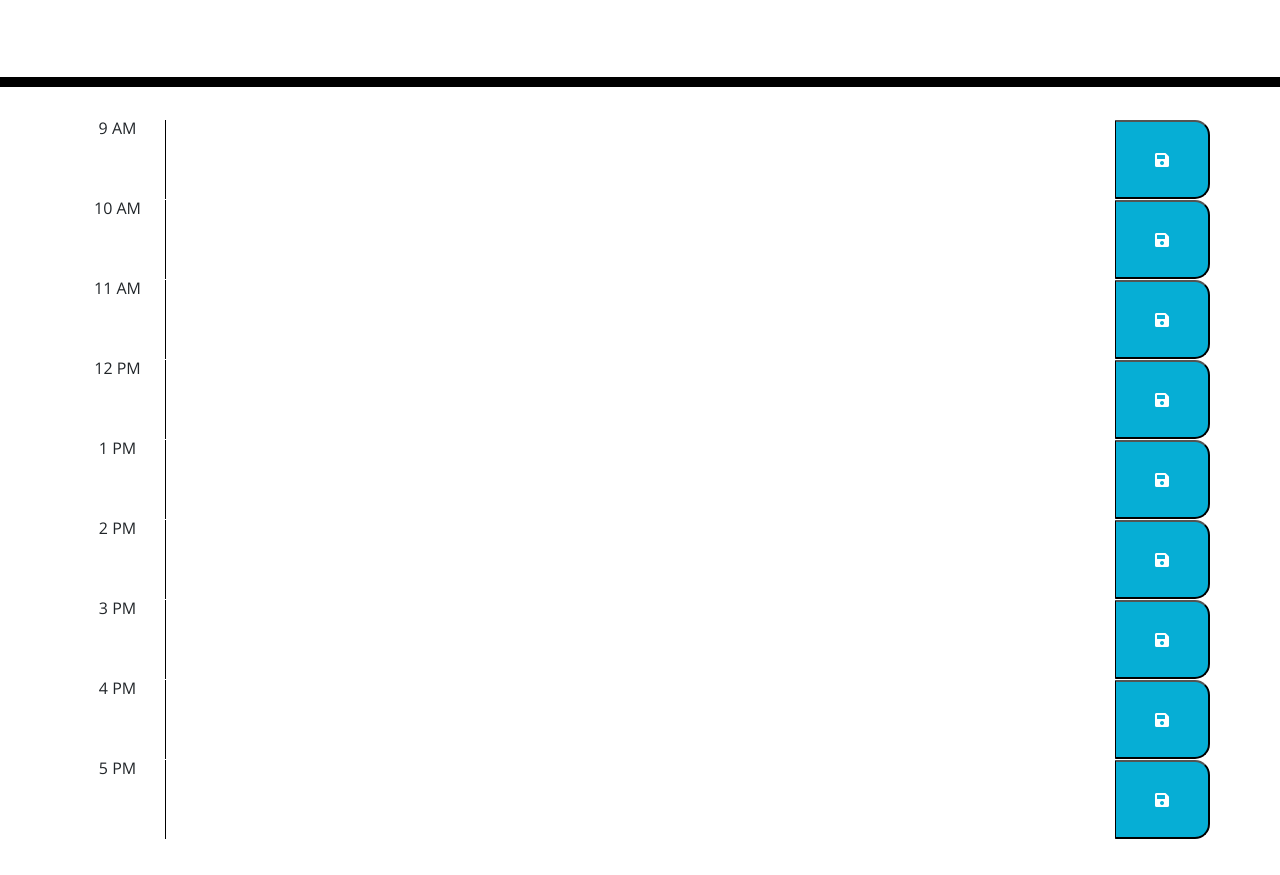
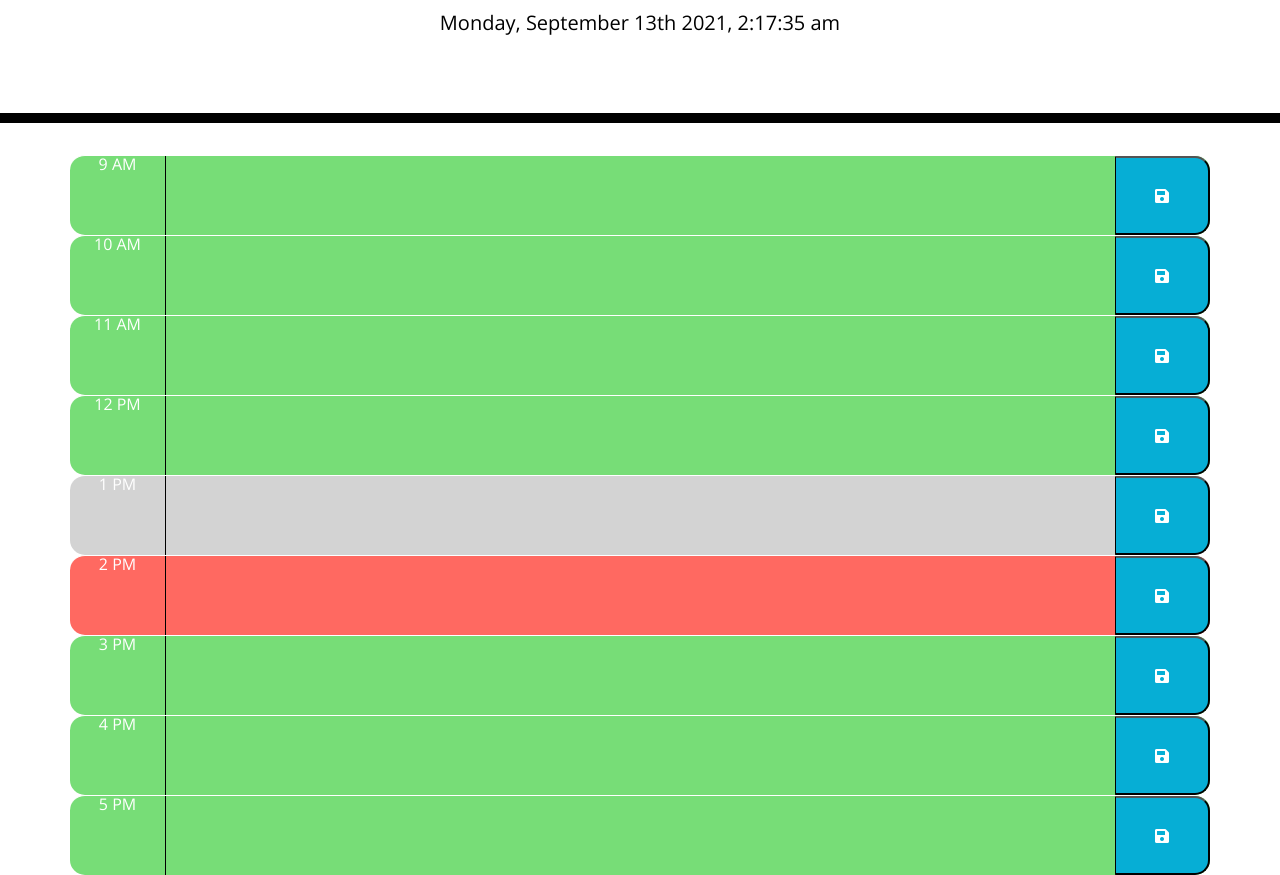
Before and after one commit to simonwilder/Work-Day-Scheduler, a plain HTML site: page index.html in a window 1280 px wide. Shown: the part 181-1056 px from the top of the page. Before the commit the page ends 1020 px from the top, so only its background shows below. Drawn offline with nearby package versions, Linux system fonts and the light colour scheme; files that its build step writes are made by us from their sources.

Commit message:
added JS and made some small adjustments to HTML, trying to get the green at the bottom to go away

```diff
--- a/assets/script.js
+++ b/assets/script.js
@@ -0,0 +1,56 @@
+// Current Date and Time
+var showDate = function() {
+var currentDate = moment().format("dddd, MMMM Do YYYY, h:mm:ss a");
+$("#currentDay").text(currentDate)
+};
+
+$(".saveBtn").click(function(){
+    var text = $(this).closest(".row").find("textarea").val();
+    var time = $(this).closest(".row").attr("id");
+
+    // Save in Local Storage
+
+    localStorage.setItem(time,text);
+});
+
+// Load text from Local Storage
+
+var loadText = function() {
+    $("#9am").val(localStorage.getItem("9am"))
+    $("#10am").val(localStorage.getItem("10am"))
+    $("#11am").val(localStorage.getItem("11am"))
+    $("#12pm").val(localStorage.getItem("12pm"))
+    $("#1pm").val(localStorage.getItem("1pm"))
+    $("#2pm").val(localStorage.getItem("2pm"))
+    $("#3pm").val(localStorage.getItem("3pm"))
+    $("#4pm").val(localStorage.getItem("4pm"))
+    $("#5pm").val(localStorage.getItem("5pm"))
+}
+
+
+
+// Adjusts row color based on hour
+
+var rowColor = function() {
+
+    var currentTime = moment().hour();
+
+    $(".time-block").each(function () {
+        var currentHour = parseInt($(this).attr("id"));
+
+        if (currentHour < currentTime) {
+            $(this).addClass("past");
+        } else if (currentHour === currentTime) {
+            $(this).removeClass("past");
+            $(this).addClass ("present");
+        } else {
+            $(this).removeClass("past");
+            $(this).removeClass("present");
+            $(this).addClass("future");
+        }
+    })
+};
+
+loadText();
+rowColor();
+showDate();
--- a/index.html
+++ b/index.html
@@ -18,7 +18,7 @@
       href="https://fonts.googleapis.com/css?family=Open+Sans&display=swap"
       rel="stylesheet"
     />
-    <link rel="stylesheet" href="style.css" />
+    <link rel="stylesheet" href="assets/style.css" />
     <title>Work Day Scheduler</title>
   </head>
 
@@ -29,56 +29,56 @@
       <p id="currentDay" class="lead"></p>
     </header>
     <div class="container">
-      <div class="time-block row">
-        <div class="col-sm-1" id="9-AM">9 AM</div>
+      <div id="9am" class="time-block row">
+        <div class="col-sm-1">9 AM</div>
+        <textarea class="col-sm-10"></textarea>
+        <button class="saveBtn col-sm-1"><i class="fas fa-save"></i></button>
+      </div>
+
+      <div id="10am" class="time-block row">
+        <div class="col-sm-1">10 AM</div>
+        <textarea class="col-sm-10"></textarea>
+        <button class="saveBtn col-sm-1"><i class="fas fa-save"></i></button>
+      </div>
+
+      <div id="11am" class="time-block row">
+        <div class="col-sm-1">11 AM</div>
+        <textarea class="col-sm-10"></textarea>
+        <button class="saveBtn col-sm-1"><i class="fas fa-save"></i></button>
+      </div>
+
+      <div id="12pm" class="time-block row">
+        <div class="col-sm-1">12 PM</div>
+        <textarea class="col-sm-10"></textarea>
+        <button class="saveBtn col-sm-1"><i class="fas fa-save"></i></button>
+      </div>
+
+      <div  id="1pm" class="time-block row">
+        <div class="col-sm-1">1 PM</div>
+        <textarea class="col-sm-10"></textarea>
+        <button class="saveBtn col-sm-1"><i class="fas fa-save"></i></button>
+      </div>
+
+      <div id="2pm" class="time-block row">
+        <div class="col-sm-1">2 PM</div>
+        <textarea class="col-sm-10"></textarea>
+        <button class="saveBtn col-sm-1"><i class="fas fa-save"></i></button>
+      </div>
+
+      <div id="3pm" class="time-block row">
+        <div class="col-sm-1">3 PM</div>
+        <textarea class="col-sm-10"></textarea>
+        <button class="saveBtn col-sm-1"><i class="fas fa-save"></i></button>
+      </div>
+
+      <div id="4pm" class="time-block row">
+        <div class="col-sm-1">4 PM</div>
         <textarea class="col-sm-10"></textarea>
         <button class="saveBtn col-sm-1"><i class="fas fa-save"></i></button>
       </div>
 
       <div class="time-block row">
-        <div class="col-sm-1" id="10-AM">10 AM</div>
-        <textarea class="col-sm-10"></textarea>
-        <button class="saveBtn col-sm-1"><i class="fas fa-save"></i></button>
-      </div>
-
-      <div class="time-block row">
-        <div class="col-sm-1" id="11-AM">11 AM</div>
-        <textarea class="col-sm-10"></textarea>
-        <button class="saveBtn col-sm-1"><i class="fas fa-save"></i></button>
-      </div>
-
-      <div class="time-block row">
-        <div class="col-sm-1" id="12-PM">12 PM</div>
-        <textarea class="col-sm-10"></textarea>
-        <button class="saveBtn col-sm-1"><i class="fas fa-save"></i></button>
-      </div>
-
-      <div class="time-block row">
-        <div class="col-sm-1" id="1-PM">1 PM</div>
-        <textarea class="col-sm-10"></textarea>
-        <button class="saveBtn col-sm-1"><i class="fas fa-save"></i></button>
-      </div>
-
-      <div class="time-block row">
-        <div class="col-sm-1" id="2-PM">2 PM</div>
-        <textarea class="col-sm-10"></textarea>
-        <button class="saveBtn col-sm-1"><i class="fas fa-save"></i></button>
-      </div>
-
-      <div class="time-block row">
-        <div class="col-sm-1" id="3-PM">3 PM</div>
-        <textarea class="col-sm-10"></textarea>
-        <button class="saveBtn col-sm-1"><i class="fas fa-save"></i></button>
-      </div>
-
-      <div class="time-block row">
-        <div class="col-sm-1" id="4-PM">4 PM</div>
-        <textarea class="col-sm-10"></textarea>
-        <button class="saveBtn col-sm-1"><i class="fas fa-save"></i></button>
-      </div>
-
-      <div class="time-block row">
-        <div class="col-sm-1" id="5-PM">5 PM</div>
+        <div class="col-sm-1" id="5pm">5 PM</div>
         <textarea class="col-sm-10"></textarea>
         <button class="saveBtn col-sm-1"><i class="fas fa-save"></i></button>
       </div>
```
